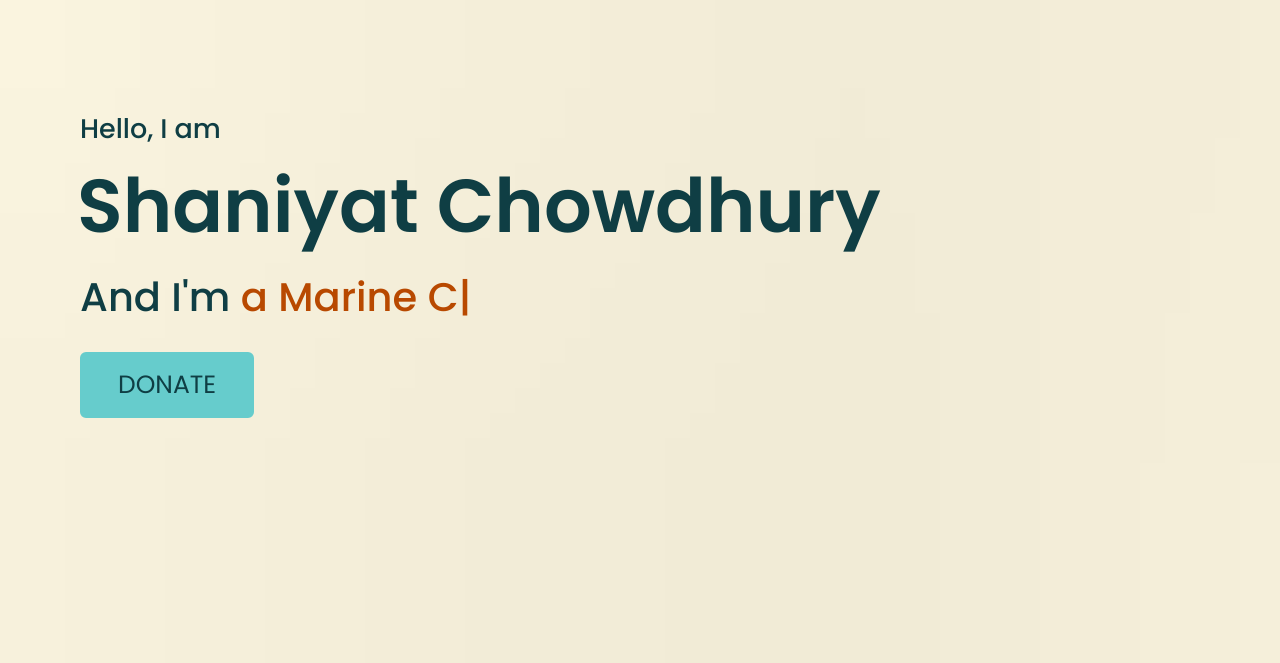
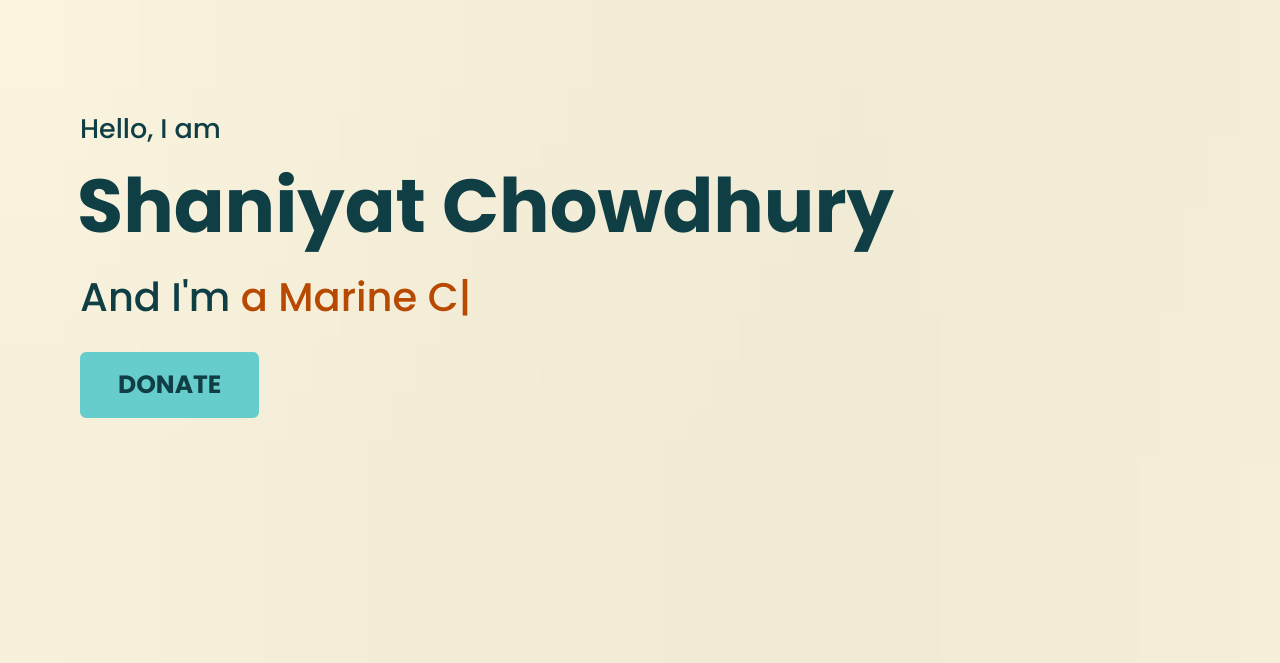
Before and after one commit to ohsnapreham/Shaniyat4NYS, a plain HTML site: page index.html in a window 1280 px wide. Shown: the part 137-800 px from the top of the page. Drawn offline with nearby package versions, Linux system fonts and the light colour scheme.

Commit message:
bold buttons
added <b></b> on button texts

```diff
--- a/index.html
+++ b/index.html
@@ -41,9 +41,9 @@
         <div class="max-width">
             <div class="home-content">
                 <div class="text-1">Hello, I am</div>
-                <div class="text-2">Shaniyat Chowdhury</div>
+                <div class="text-2"><b>Shaniyat Chowdhury</b></div>
                 <div class="text-3">And I'm <span class="typing"></span></div>
-                <a href="https://secure.actblue.com/donate/shaniyatforny" target="_blank">DONATE</a>
+                <a href="https://secure.actblue.com/donate/shaniyatforny" target="_blank"><b>DONATE</b></a>
             </div>
         </div>
     </section>
@@ -62,7 +62,7 @@
                     <br/>
                     <p>Shaniyat began his public service career and advocacy at the age of 18, having served our country in the United States Marine Corps from 2011-2017. His commitment to serving his communities continued when he returned home and worked for the New York State Assembly on policy that improved the needs of everyday New Yorkers. Shaniyat continued his advocacy by co-founding Bangladeshi Americans for Political Progress(BAPP), a grassroots organization which empowers Bangladeshi Americans to exercise their vote. After running for United States Congress in 2020, Shaniyat took his experience into the classroom as a substitute teacher for New York City Public High Schools amidst the COVID-19 pandemic, teaching students US Government and the importance of being engaged in their communities.
                     </p>
-                    <a href="https://docs.google.com/forms/d/1WzOANlftRm-JBRZF_n6xZTkC0wneUVqsT58wexWbO74/prefill" target="_blank">VOLUNTEER</a>
+                    <a href="https://docs.google.com/forms/d/1WzOANlftRm-JBRZF_n6xZTkC0wneUVqsT58wexWbO74/prefill" target="_blank"><b>VOLUNTEER</b></a>
                 </div>
 
                 <h2 class='clrcng'>
```
